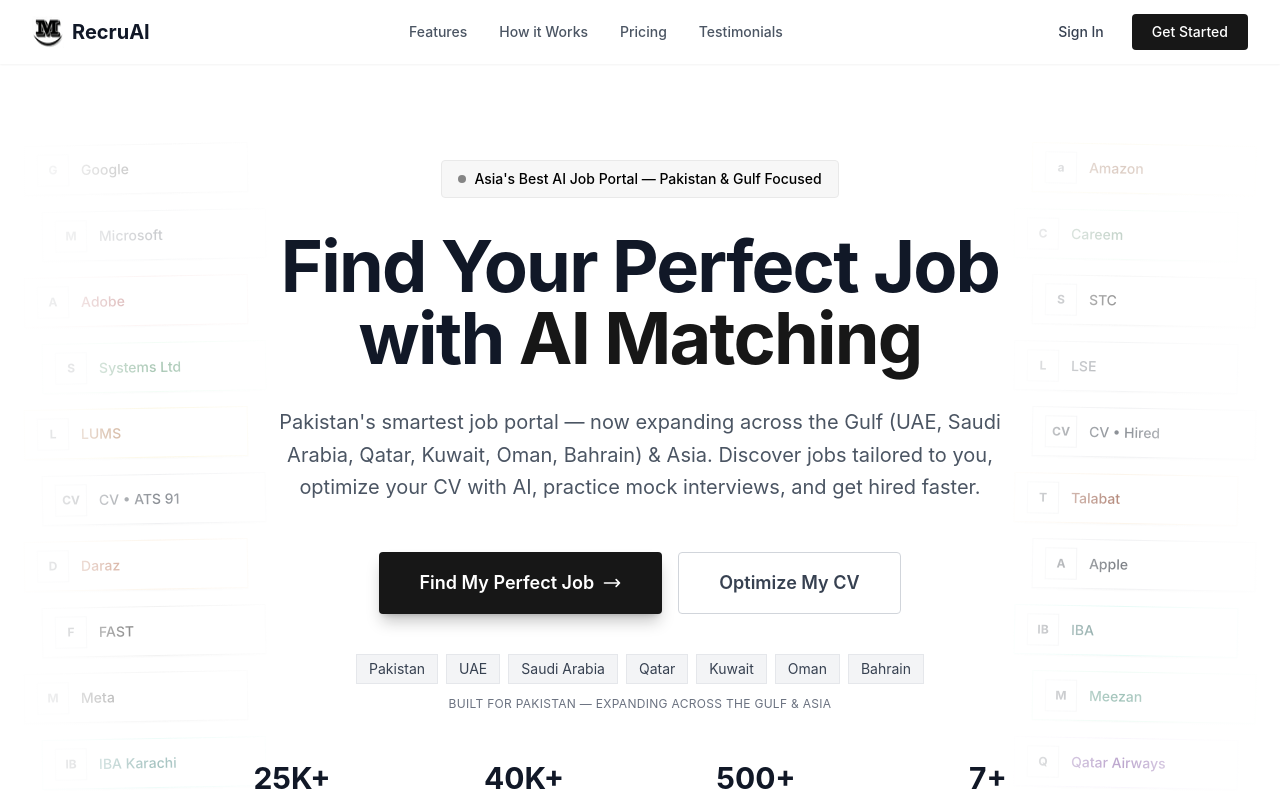
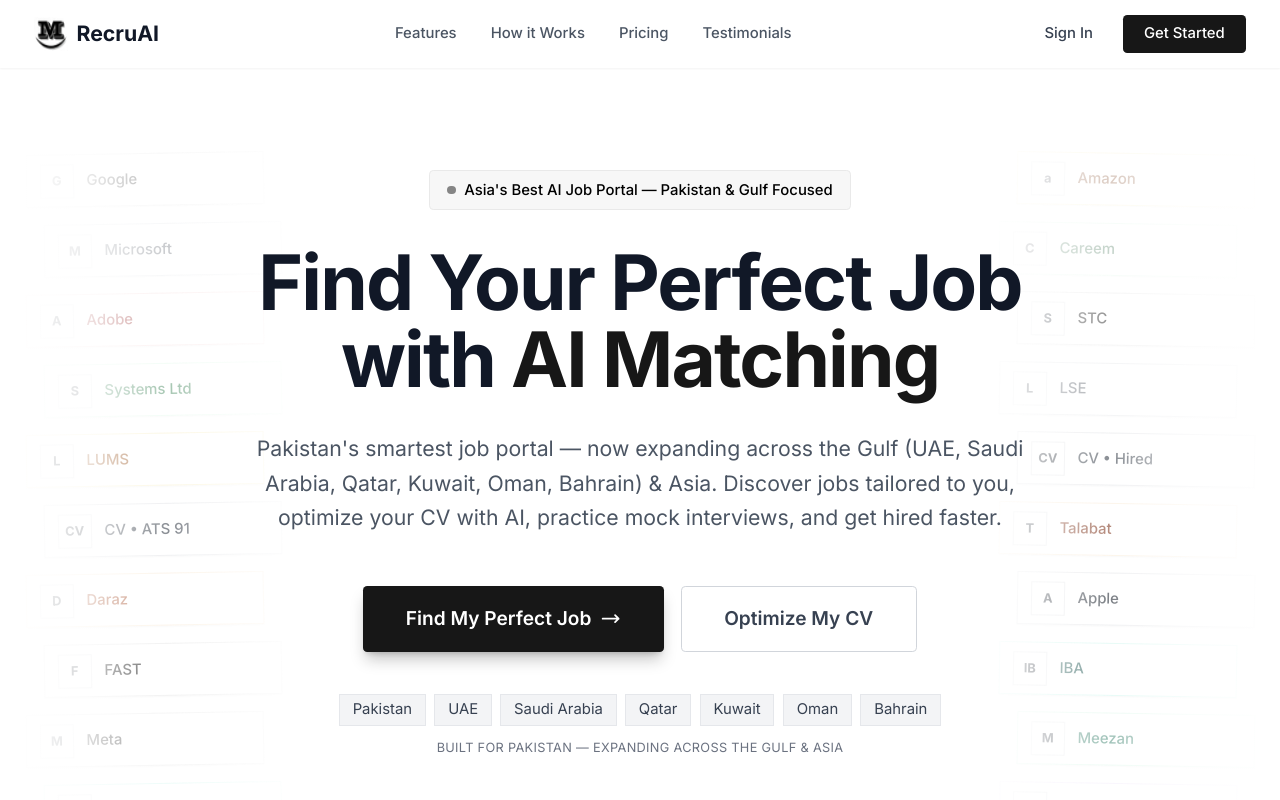
Before and after one commit to MenteE-s/RecruAI, a React (Create React App) app in the folder frontend/: page / in a window 1280 px wide. Shown: the top 800 px of the page. Built offline with nearby package versions, Linux system fonts and the light colour scheme.

Commit message:
style: load Inter/Poppins and set readable global type scale

```diff
--- a/frontend/public/index.html
+++ b/frontend/public/index.html
@@ -4,6 +4,9 @@
     <meta charset="utf-8" />
     <link rel="icon" type="image/png" href="%PUBLIC_URL%/mentee-logo.png" />
     <meta name="viewport" content="width=device-width, initial-scale=1" />
+  <link rel="preconnect" href="https://fonts.googleapis.com" />
+  <link rel="preconnect" href="https://fonts.gstatic.com" crossorigin />
+  <link href="https://fonts.googleapis.com/css2?family=Inter:wght@300;400;500;600;700;800&family=Poppins:wght@500;600;700;800&display=swap" rel="stylesheet" />
     <meta name="theme-color" content="#2563eb" />
     <meta name="keywords" content="AI interview practice, mock interview platform, job interview preparation, AI recruitment software, candidate screening tool, interview coaching, job seeker tools, hiring platform, interview feedback, resume builder" />
     <meta property="og:title" content="RecruAI — AI Interview Practice & Smart Recruitment Platform" />
--- a/frontend/src/index.css
+++ b/frontend/src/index.css
@@ -4,6 +4,17 @@
 
 html {
   scroll-behavior: smooth;
+  /* Slightly larger base so body copy reads comfortably on the landing page. */
+  font-size: 17px;
+}
+
+body {
+  font-family: "Inter", system-ui, -apple-system, "Segoe UI", Roboto, sans-serif;
+  font-size: 1rem;
+  line-height: 1.6;
+  -webkit-font-smoothing: antialiased;
+  -moz-osx-font-smoothing: grayscale;
+  text-rendering: optimizeLegibility;
 }
 
 /* Notification bell animation */
```
